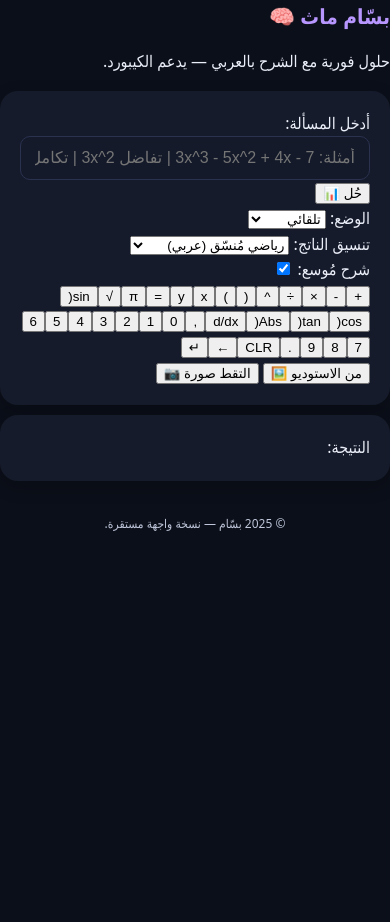
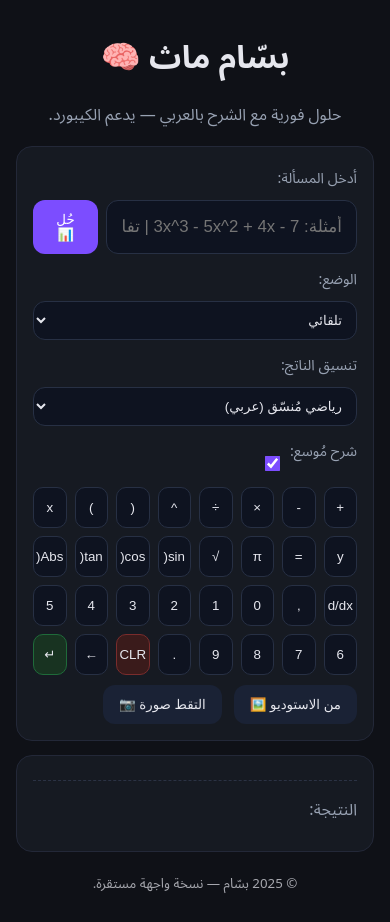
Before and after one commit to bassam-st/Bassam-Mathematics-, a Flask app: page / in a window 390 px wide. Before the commit the page ends 531 px from the top, so only its background shows below. Run offline with Flask 3, Linux system fonts and the light colour scheme; parts of the project's set-up code (start-up, migrations or seed data) failed here and were passed over.

Commit message:
Update style.css

```diff
--- a/static/style.css
+++ b/static/style.css
@@ -1,166 +1,48 @@
-:root {
-  --bg: #0b0f19;
-  --card: #161b2b;
-  --ink: #eaeef8;
-  --sub: #bfc6da;
-  --accent: #b896ff;
-  --accent2: #7c5cff;
-  --danger: #ff5e78;
-  --muted: #2a2f45;
+:root{
+  --bg:#0f1117; --card:#161a22; --muted:#98a2b3;
+  --txt:#e6e7ee; --pri:#7c4dff; --pri-2:#a58bff; --ok:#22c55e; --err:#ef4444;
 }
 
-* { box-sizing: border-box; }
-html, body {
-  margin: 0; padding: 0;
-  font-family: "Cairo", system-ui, Tahoma, sans-serif;
-  background: var(--bg);
-  color: var(--ink);
-  line-height: 1.6;
-}
+*{box-sizing:border-box}
+html,body{margin:0;padding:0;background:var(--bg);color:var(--txt);font-family:system-ui,-apple-system,Segoe UI,Roboto,"Noto Sans Arabic",Tahoma,Arial,sans-serif}
+.wrap{max-width:900px;margin:24px auto;padding:0 16px}
+.head{text-align:center;margin-bottom:12px}
+.head h1{margin:0 0 6px}
+.sub{color:var(--muted);margin:0}
 
-h1, h2, h3 { color: var(--accent); margin: 0 0 10px 0; }
-a { color: var(--accent2); }
+.card{background:var(--card);border:1px solid #232838;border-radius:16px;padding:16px;margin:14px 0}
+.lbl{display:block;font-size:.9rem;color:var(--muted);margin-bottom:6px}
+.input-row{display:flex;gap:8px}
+.inp{flex:1;border:1px solid #273044;background:#0e1320;color:var(--txt);border-radius:12px;padding:12px 14px;font-size:1.05rem;outline:none}
+.inp:focus{border-color:var(--pri)}
 
-.top {
-  text-align: center;
-  margin-bottom: 10px;
-}
-.top h1 { font-size: 1.6em; }
-.top .sub {
-  color: var(--sub);
-  font-size: 0.9em;
-  margin-top: 4px;
-}
+.row{display:flex;gap:10px;flex-wrap:wrap;margin-top:10px}
+.col{flex:1 1 220px}
+.sel{width:100%;border:1px solid #273044;background:#0e1320;color:var(--txt);border-radius:12px;padding:10px}
+.chk{display:flex;align-items:flex-end;gap:8px}
+.chk input{transform:scale(1.2);accent-color:var(--pri)}
+.gap{gap:12px}
 
-.card {
-  background: var(--card);
-  border-radius: 18px;
-  box-shadow: 0 6px 18px #00000030;
-  padding: 20px;
-  margin: 10px auto;
-  max-width: 850px;
-}
+.btn{border:none;border-radius:12px;padding:12px 16px;background:#263149;color:var(--txt);cursor:pointer;transition:.2s}
+.btn:hover{filter:brightness(1.1)}
+.primary{background:var(--pri);color:#fff}
+.ghost{background:#1a2235}
 
-#q {
-  width: 100%;
-  background: #141a2a;
-  color: var(--ink);
-  border: 1px solid #2a3250;
-  border-radius: 10px;
-  padding: 12px 14px;
-  font-size: 1.1em;
-  outline: none;
-}
-#q:focus { border-color: var(--accent); }
+.kbd{display:grid;grid-template-columns:repeat(8,1fr);gap:8px;margin-top:14px}
+.kbd button{padding:12px 0;border-radius:10px;border:1px solid #273044;background:#0e1320;color:var(--txt);cursor:pointer}
+.kbd .wide{grid-column:span 2}
+.kbd .ok{background:#183321;border-color:#1f6b3a}
+.kbd .warn{background:#3a1b1b;border-color:#7a2c2c}
 
-.btns {
-  display: flex;
-  gap: 8px;
-  margin-top: 10px;
-}
-.btns button, .btns select {
-  flex: 1;
-  border: none;
-  border-radius: 10px;
-  padding: 12px 14px;
-  font-weight: 700;
-  cursor: pointer;
-}
-.btns button {
-  background: var(--accent);
-  color: #111;
-}
-.btns select {
-  background: #141a2a;
-  color: var(--ink);
-  border: 1px solid #2a3250;
-}
+.resBox{margin-top:8px;border-top:1px dashed #2b3244;padding-top:12px}
+.resTitle{color:var(--muted);margin-bottom:8px}
+.result{white-space:pre-wrap;word-break:break-word;font-size:1.05rem}
+.steps .step{padding:10px;border-radius:10px;background:#0e1320;border:1px solid #273044;margin:10px 0}
+.steps .step .t{color:var(--pri-2);font-weight:600;margin-bottom:6px}
 
-.camera-zone {
-  display: flex;
-  gap: 8px;
-  margin-top: 12px;
-}
-.camera-zone button {
-  flex: 1;
-  border: none;
-  border-radius: 10px;
-  padding: 10px 12px;
-  background: var(--muted);
-  color: var(--ink);
-  font-weight: 600;
-  cursor: pointer;
-}
-.camera-zone button:hover {
-  background: #353c59;
-}
+.status{padding:10px;border-radius:10px;margin:8px 0}
+.status.none{display:none}
+.status.ok{background:#112617;border:1px solid #2e7d32;color:#b7f7c9}
+.status.err{background:#2b1515;border:1px solid #7a2424;color:#ffc9c9}
 
-.keyboard {
-  margin-top: 15px;
-}
-.keyboard .keys {
-  display: grid;
-  grid-template-columns: repeat(6, 1fr);
-  gap: 8px;
-}
-.keyboard button {
-  background: var(--muted);
-  color: #fff;
-  border: none;
-  border-radius: 8px;
-  padding: 10px 0;
-  font-weight: 700;
-  font-size: 1em;
-  cursor: pointer;
-}
-.keyboard button:hover {
-  background: #353c59;
-}
-.keyboard button:active {
-  transform: scale(0.97);
-}
-
-.output {
-  margin-top: 20px;
-  background: #111625;
-  border-radius: 12px;
-  padding: 15px;
-  max-height: 400px;
-  overflow-y: auto;
-}
-.output h3 {
-  color: var(--accent);
-  margin-top: 0;
-}
-.output .step {
-  margin: 10px 0;
-  padding-bottom: 6px;
-  border-bottom: 1px solid #2a3250;
-}
-.output .step b {
-  color: var(--accent2);
-}
-.output .result {
-  margin-top: 15px;
-  background: #181d33;
-  border-radius: 8px;
-  padding: 10px;
-  color: var(--ink);
-  font-weight: 700;
-  box-shadow: inset 0 0 8px #00000060;
-}
-
-footer {
-  text-align: center;
-  color: var(--sub);
-  font-size: 0.9em;
-  margin-top: 30px;
-  padding-bottom: 20px;
-}
-
-/* متجاوبة للجوال */
-@media (max-width: 600px) {
-  .keyboard .keys { grid-template-columns: repeat(4, 1fr); }
-  #q { font-size: 1em; }
-  h1 { font-size: 1.3em; }
-}
+.foot{opacity:.7;text-align:center;margin:18px 0}
```
